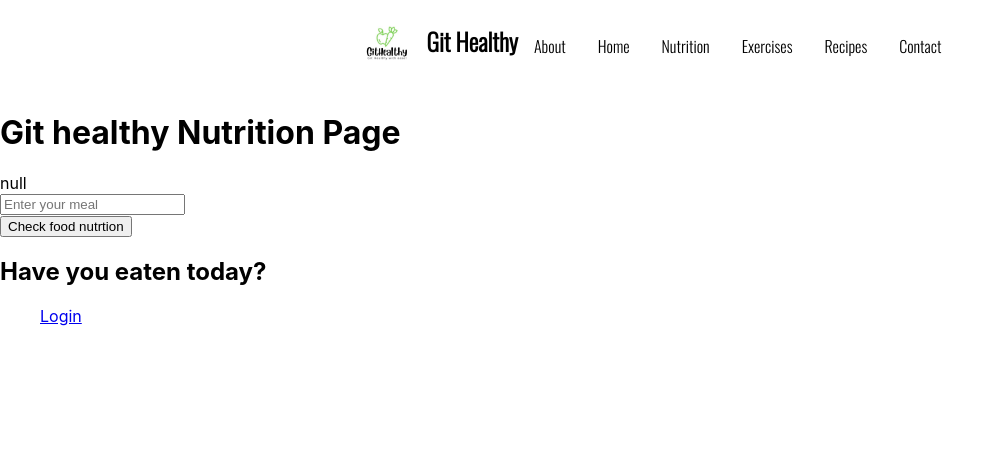
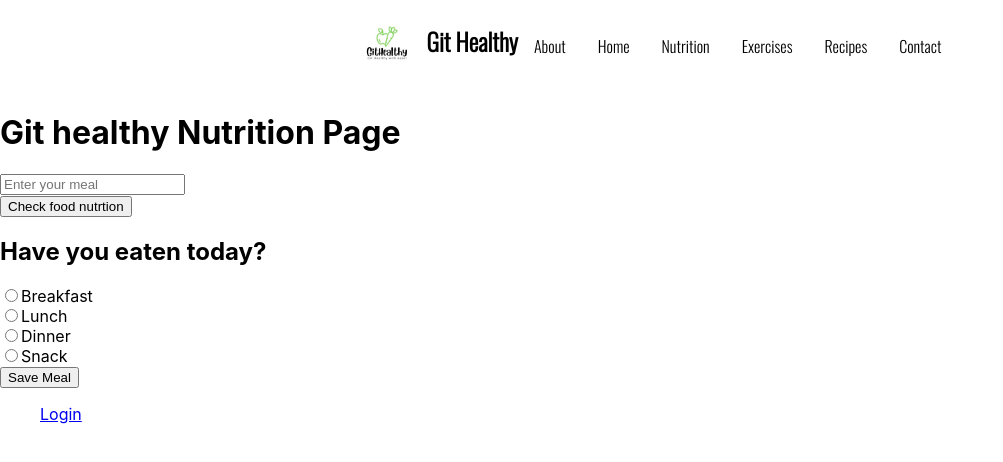
Before and after one commit to KishaMims/Git-Healthy-App-, a React (Create React App) app in the folder client/: page /api/nutrition in a window 1280 px wide. Shown: the top 462 px of the page, without its empty margins (0-1003 px from the left). Built offline with nearby package versions, Linux system fonts and the light colour scheme; no server answers.

Commit message:
meal buttons

```diff
--- a/client/src/pages/meals.js
+++ b/client/src/pages/meals.js
@@ -1,9 +1,70 @@
-import React from 'react'
+import React from 'react';
+import { useState } from 'react';
 
 export default function MealTime(props) {
+
+  // const {nutrition} = props;
+
+  const [mealcourse, SetMeal] = useState('');
+
+  const handleChange = (e) => {
+    SetMeal(e.target.value)
+  }
+
+  // const resetRadioState = () => {
+  //   SetMeal('');
+  // }
+
+  // const [breakfast, setBreakfast] = useState('');
+  // const [lunch, setLunch] = useState('');
+  // const [dinner, setDinner] = useState('');
+  // const [snack, setSnack] = useState('');
+
   return (
         <div>
-            <h1>Your Daily Nurition Summary</h1>
+      <form>
+       <input
+       type="radio"
+       className="mealcourse"
+       value='Breakfast'
+       checked={mealcourse === 'Breakfast'}
+       onClick={handleChange}
+       >
+       </input>
+       <label>Breakfast</label><br></br>
+       <input
+       type="radio"
+       className="mealcourse"
+       value='Lunch'
+       checked={mealcourse === 'Lunch'}
+       onClick={handleChange}
+       >
+       </input>
+       <label>Lunch</label><br></br>
+       <input
+       type="radio"
+       className="mealcourse"
+       value='Dinner'
+       checked={mealcourse === 'Dinner'}
+       onClick={handleChange}
+       >
+       </input>
+       <label>Dinner</label><br></br>
+       <input
+       type="radio"
+       className="mealcourse"
+       value='Snack'
+       checked={mealcourse === 'Snack'}
+       onClick={handleChange}
+       >
+       </input>
+       <label>Snack</label><br></br>
+       {/* <button
+          type="reset"
+          onClick={resetRadioState}
+        /> */}
+       </form>
+       <button type="submit">Save Meal</button>
         </div>
       );
     }
--- a/client/src/pages/nutritiondeatails.js
+++ b/client/src/pages/nutritiondeatails.js
@@ -1,4 +1,5 @@
-import React from 'react'
+import React from 'react';
+import MealTime from './meals';
 
 export default function Nutrition (props) {
 
@@ -11,13 +12,15 @@ const {nutrition} = props;
     {!nutrition ? (<h2 className='checking'>
      {" "}Have you eaten today?{" "}</h2>) : (
       <p>
-        <span>{nutrition}</span>
-         <span>Food:{nutrition.items.name}</span>
-         <span>Sugars:{nutrition.sugar_g}</span>
-         <span>Calories:{nutrition.items.calories}</span>
-         <span>Protien:{nutrition.items.protien_g}</span>
+         <span>Food:{nutrition.items[0].name}</span>
+         <span>Total Grams of Fat:{nutrition.items[0].at_total_g}</span>
+         <span>Total Sugar:{nutrition.items[0].sugar_g}</span>
+         <span>Total Calories:{nutrition.items[0].calories}</span>
+         <span>Total Grams of Protien:{nutrition.items[0].protien_g}</span>
+         <span>Total Carbohydrates:{nutrition.items[0].carbohydrates_total_g}</span>
       </p>
      )}
+     <MealTime/>
     </div>
   )
 }
--- a/client/src/pages/nutritionpage.js
+++ b/client/src/pages/nutritionpage.js
@@ -5,7 +5,7 @@ import Nutrition from "./nutritiondeatails";
 //import axios from 'axios';
 
 const FindFood = () => {
-  const [nutrtion, setNutrition] = useState(null);
+  const [nutrition, setNutrition] = useState(null);
 
   const getFoodNutrition = (e) => {
     e.preventDefault();
@@ -27,9 +27,9 @@ const FindFood = () => {
 
     <div className="HomeTitle">
       <h1 className="HomeTitle">Git healthy Nutrition Page</h1>
-      {JSON.stringify(nutrtion)}
+      {/* {JSON.stringify(nutrtion)} */}
       <SearchFood getFoodNutrition={getFoodNutrition} />
-      <Nutrition nutrtion={nutrtion} />
+      <Nutrition nutrition={nutrition} />
       <div>
       </div>
     </div>
```
